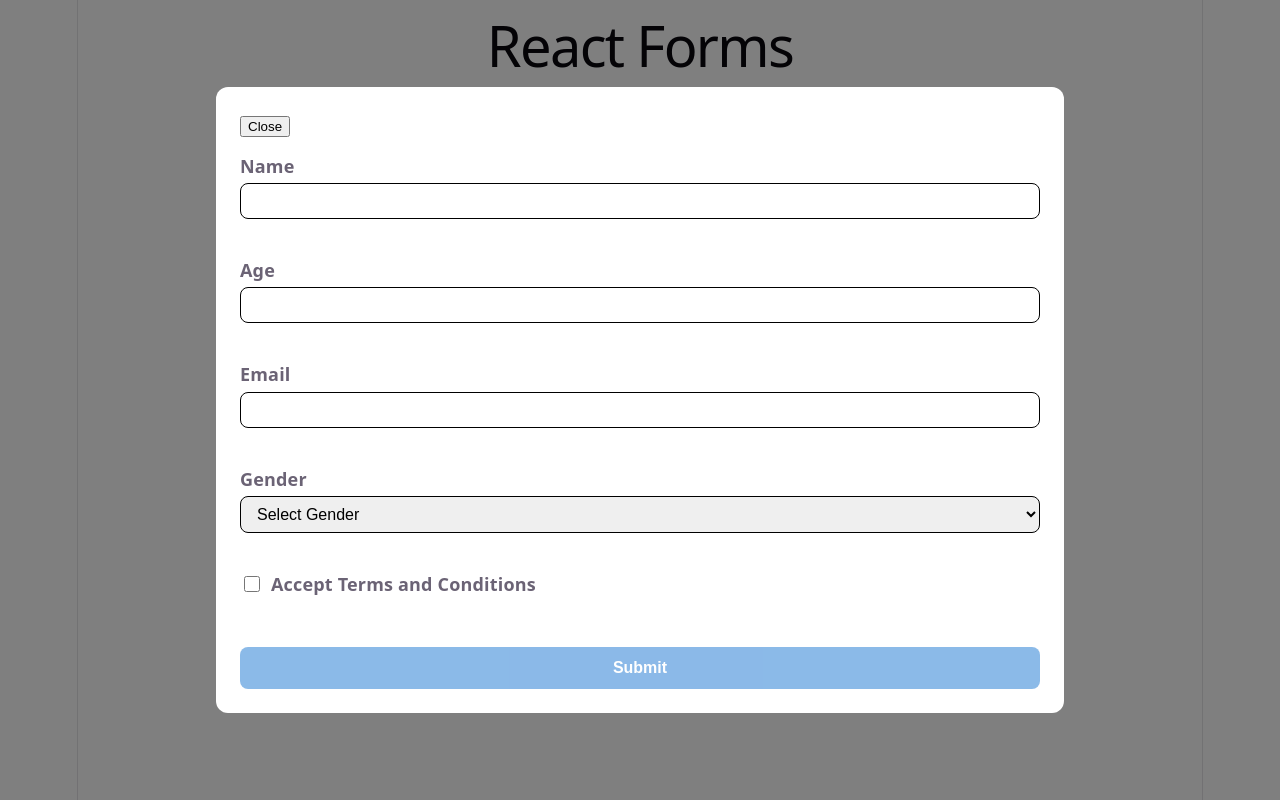
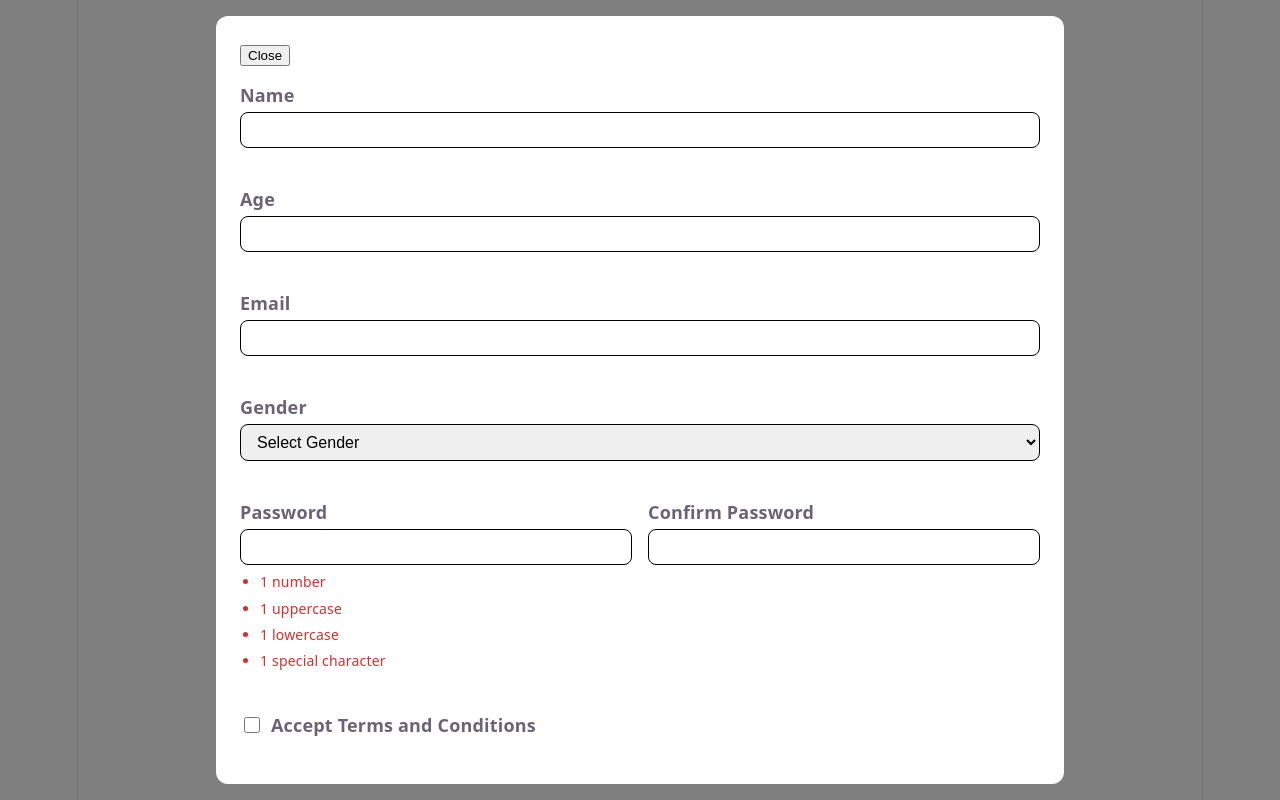
Before and after one commit to YekaterinaAlex/React-project, a React (Vite) app in the folder rs-react-app/: page / in a window 1280 px wide. Both pictures are taken after a click on the button "Open React Hook Form". Built offline with nearby package versions, Linux system fonts and the light colour scheme; the HTML template or start-up script is replaced by a standard one.

Commit message:
fix: change rhf

```diff
--- a/rs-react-app/src/forms/ReactHookForm/ReactHookForm.tsx
+++ b/rs-react-app/src/forms/ReactHookForm/ReactHookForm.tsx
@@ -1,8 +1,9 @@
-import { useForm } from 'react-hook-form';
+import { useForm, useWatch } from 'react-hook-form';
 
 import { useAppSelector } from '../../store/hooks';
 import { createFormSchema, type FormValues } from '../../validation/formSchema';
 import { zodResolver } from '@hookform/resolvers/zod';
+import { getPasswordStrength } from '../../validation/passwordStrength';
 
 import {
   StyledForm,
@@ -14,6 +15,9 @@ import {
   StyledCheckbox,
   StyledSubmitButton,
   StyledError,
+  StyledPasswordRow,
+  StyledPasswordRule,
+  StyledPasswordRules,
 } from '../UncontrolledForm/UncontrolledForm.styled';
 
 function ReactHookForm() {
@@ -23,11 +27,29 @@ function ReactHookForm() {
   const {
     register,
     handleSubmit,
+    control,
     formState: { errors, isValid },
   } = useForm<FormValues>({
     resolver: zodResolver(formSchema),
     mode: 'onChange',
+    defaultValues: {
+      name: '',
+      email: '',
+      gender: undefined,
+      termsAccepted: false,
+      password: '',
+      confirmPassword: '',
+      country: '',
+    },
   });
+
+  const passwordValue =
+    useWatch({
+      control,
+      name: 'password',
+    }) ?? '';
+  const passwordStrength = getPasswordStrength(passwordValue);
+
   const onSubmit = (data: FormValues) => {
     console.log(data);
   };
@@ -45,7 +67,9 @@ function ReactHookForm() {
         <StyledInput
           id="rhf-age"
           type="number"
-          {...register('age', { valueAsNumber: true })}
+          {...register('age', {
+            setValueAs: (value) => (value === '' ? NaN : Number(value)),
+          })}
         />
         <StyledError>{errors.age?.message ?? ''}</StyledError>
       </StyledField>
@@ -65,7 +89,45 @@ function ReactHookForm() {
         </StyledSelect>
         <StyledError>{errors.gender?.message ?? ''}</StyledError>
       </StyledField>
+      <StyledPasswordRow>
+        <StyledField>
+          <StyledLabel htmlFor="rhf-password">Password</StyledLabel>
+          <StyledInput
+            id="rhf-password"
+            type="password"
+            {...register('password')}
+          />
+          <StyledPasswordRules>
+            <StyledPasswordRule $isValid={passwordStrength.hasNumber}>
+              1 number
+            </StyledPasswordRule>
 
+            <StyledPasswordRule $isValid={passwordStrength.hasUpperCase}>
+              1 uppercase
+            </StyledPasswordRule>
+
+            <StyledPasswordRule $isValid={passwordStrength.hasLowerCase}>
+              1 lowercase
+            </StyledPasswordRule>
+
+            <StyledPasswordRule $isValid={passwordStrength.hasSpecialCharacter}>
+              1 special character
+            </StyledPasswordRule>
+          </StyledPasswordRules>
+          <StyledError>{errors.password?.message ?? ''}</StyledError>
+        </StyledField>
+        <StyledField>
+          <StyledLabel htmlFor="rhf-confirmPassword">
+            Confirm Password
+          </StyledLabel>
+          <StyledInput
+            id="rhf-confirmPassword"
+            type="password"
+            {...register('confirmPassword')}
+          />
+          <StyledError>{errors.confirmPassword?.message ?? ''}</StyledError>
+        </StyledField>
+      </StyledPasswordRow>
       <StyledCheckboxWrapper>
         <StyledCheckbox
           id="rhf-terms"
--- a/rs-react-app/src/validation/formSchema.ts
+++ b/rs-react-app/src/validation/formSchema.ts
@@ -41,9 +41,9 @@ export const createFormSchema = (countries: string[]) =>
         error: 'Please select a gender',
       }),
 
-      termsAccepted: z.literal(true, {
-        error: 'You must accept Terms and Conditions',
-      }),
+      termsAccepted: z
+        .boolean()
+        .refine((value) => value, 'You must accept Terms and Conditions'),
 
       password: z.string().min(1, 'Password is required'),
 
```
